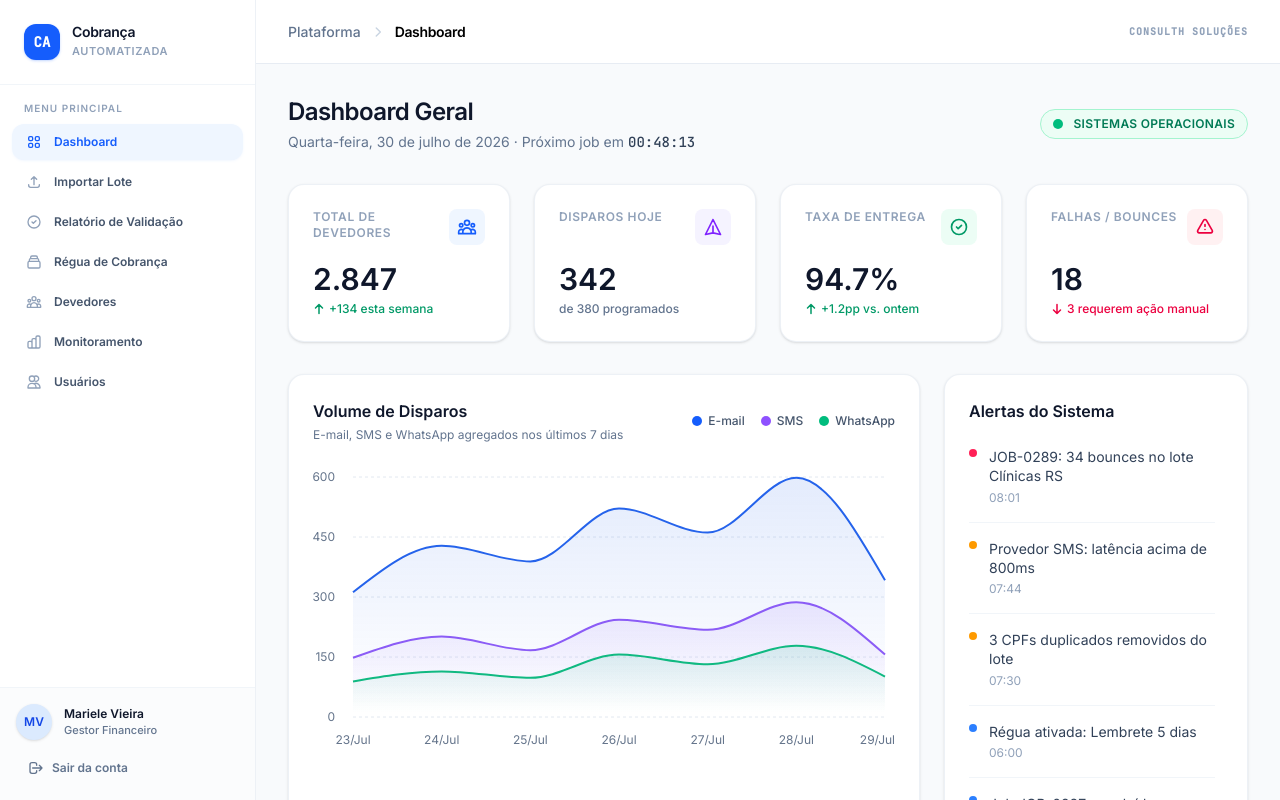
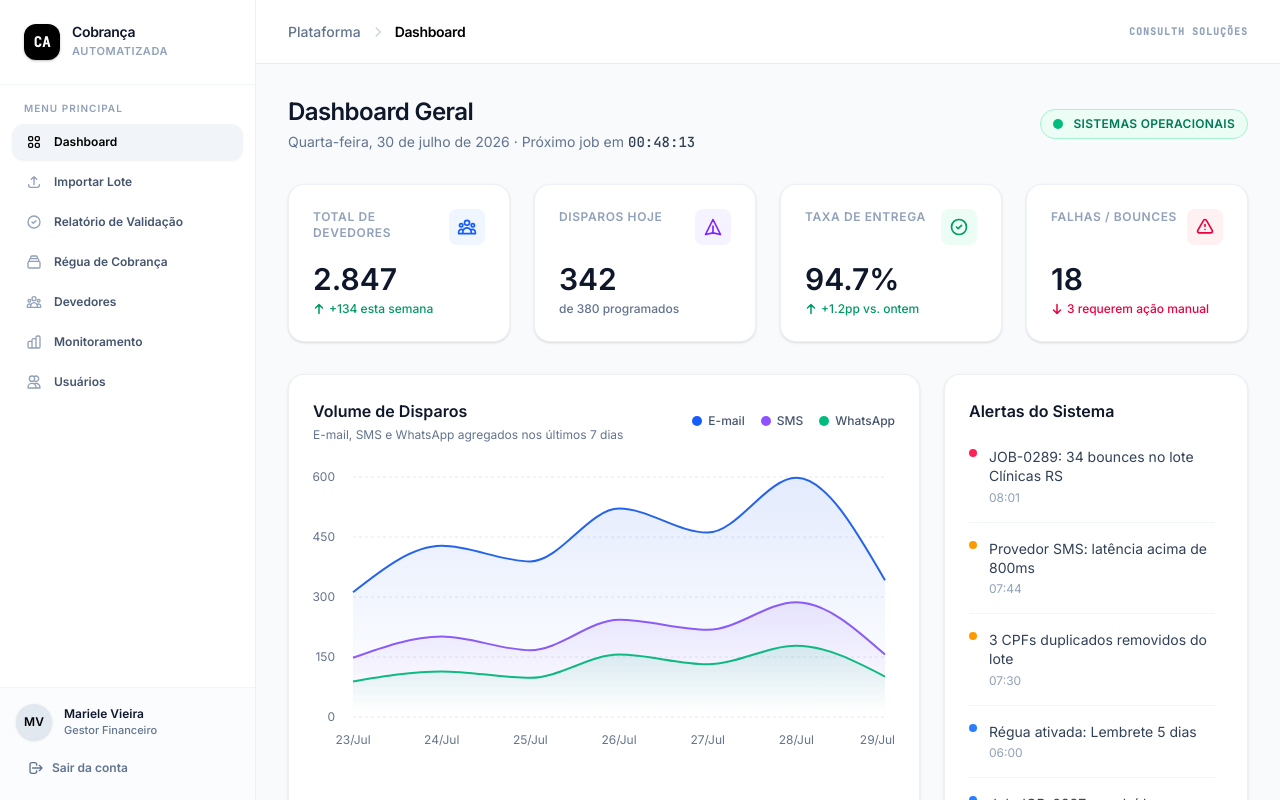
Before and after one commit to MarieleV/PlataformaCobranca, a React (Vite) app in the folder front-end/: page / in a window 1280 px wide. Both pictures are taken after typing "name@example.com", "Sample123" into the empty fields and a click on the button "Entrar na plataforma". Built offline with nearby package versions, Linux system fonts and the light colour scheme; the HTML template or start-up script is replaced by a standard one.

Commit message:
mais contraste

```diff
--- a/front-end/src/components/Sidebar.tsx
+++ b/front-end/src/components/Sidebar.tsx
@@ -20,7 +20,7 @@ const navItems: { id: Page; label: string; icon: (isActive: boolean) => ReactNod
     id: "dashboard",
     label: "Dashboard",
     icon: (active) => (
-      <svg className={`w-4 h-4 ${active ? "text-blue-600" : "text-slate-400 group-hover:text-slate-600"}`} fill="none" viewBox="0 0 24 24" stroke="currentColor">
+      <svg className={`w-4 h-4 ${active ? "text-black" : "text-slate-400 group-hover:text-slate-600"}`} fill="none" viewBox="0 0 24 24" stroke="currentColor">
         <path strokeLinecap="round" strokeLinejoin="round" strokeWidth={2} d="M4 6a2 2 0 012-2h2a2 2 0 012 2v2a2 2 0 01-2 2H6a2 2 0 01-2-2V6zM14 6a2 2 0 012-2h2a2 2 0 012 2v2a2 2 0 01-2 2h-2a2 2 0 01-2-2V6zM4 16a2 2 0 012-2h2a2 2 0 012 2v2a2 2 0 01-2 2H6a2 2 0 01-2-2v-2zM14 16a2 2 0 012-2h2a2 2 0 012 2v2a2 2 0 01-2 2h-2a2 2 0 01-2-2v-2z" />
       </svg>
     ),
@@ -29,7 +29,7 @@ const navItems: { id: Page; label: string; icon: (isActive: boolean) => ReactNod
     id: "importar",
     label: "Importar Lote",
     icon: (active) => (
-      <svg className={`w-4 h-4 ${active ? "text-blue-600" : "text-slate-400 group-hover:text-slate-600"}`} fill="none" viewBox="0 0 24 24" stroke="currentColor">
+      <svg className={`w-4 h-4 ${active ? "text-black" : "text-slate-400 group-hover:text-slate-600"}`} fill="none" viewBox="0 0 24 24" stroke="currentColor">
         <path strokeLinecap="round" strokeLinejoin="round" strokeWidth={2} d="M4 16v1a3 3 0 003 3h10a3 3 0 003-3v-1m-4-8l-4-4m0 0L8 8m4-4v12" />
       </svg>
     ),
@@ -38,7 +38,7 @@ const navItems: { id: Page; label: string; icon: (isActive: boolean) => ReactNod
     id: "validacao",
     label: "Relatório de Validação",
     icon: (active) => (
-      <svg className={`w-4 h-4 ${active ? "text-blue-600" : "text-slate-400 group-hover:text-slate-600"}`} fill="none" viewBox="0 0 24 24" stroke="currentColor">
+      <svg className={`w-4 h-4 ${active ? "text-black" : "text-slate-400 group-hover:text-slate-600"}`} fill="none" viewBox="0 0 24 24" stroke="currentColor">
         <path strokeLinecap="round" strokeLinejoin="round" strokeWidth={2} d="M9 12l2 2 4-4m6 2a9 9 0 11-18 0 9 9 0 0118 0z" />
       </svg>
     ),
@@ -47,7 +47,7 @@ const navItems: { id: Page; label: string; icon: (isActive: boolean) => ReactNod
     id: "regua",
     label: "Régua de Cobrança",
     icon: (active) => (
-      <svg className={`w-4 h-4 ${active ? "text-blue-600" : "text-slate-400 group-hover:text-slate-600"}`} fill="none" viewBox="0 0 24 24" stroke="currentColor">
+      <svg className={`w-4 h-4 ${active ? "text-black" : "text-slate-400 group-hover:text-slate-600"}`} fill="none" viewBox="0 0 24 24" stroke="currentColor">
         <path strokeLinecap="round" strokeLinejoin="round" strokeWidth={2} d="M19 11H5m14 0a2 2 0 012 2v6a2 2 0 01-2 2H5a2 2 0 01-2-2v-6a2 2 0 012-2m14 0V9a2 2 0 00-2-2M5 11V9a2 2 0 012-2m0 0V5a2 2 0 012-2h6a2 2 0 012 2v2M7 7h10" />
       </svg>
     ),
@@ -56,7 +56,7 @@ const navItems: { id: Page; label: string; icon: (isActive: boolean) => ReactNod
     id: "devedores",
     label: "Devedores",
     icon: (active) => (
-      <svg className={`w-4 h-4 ${active ? "text-blue-600" : "text-slate-400 group-hover:text-slate-600"}`} fill="none" viewBox="0 0 24 24" stroke="currentColor">
+      <svg className={`w-4 h-4 ${active ? "text-black" : "text-slate-400 group-hover:text-slate-600"}`} fill="none" viewBox="0 0 24 24" stroke="currentColor">
         <path strokeLinecap="round" strokeLinejoin="round" strokeWidth={2} d="M17 20h5v-2a3 3 0 00-5.356-1.857M17 20H7m10 0v-2c0-.656-.126-1.283-.356-1.857M7 20H2v-2a3 3 0 015.356-1.857M7 20v-2c0-.656.126-1.283.356-1.857m0 0a5.002 5.002 0 019.288 0M15 7a3 3 0 11-6 0 3 3 0 016 0zm6 3a2 2 0 11-4 0 2 2 0 014 0zM7 10a2 2 0 11-4 0 2 2 0 014 0z" />
       </svg>
     ),
@@ -65,7 +65,7 @@ const navItems: { id: Page; label: string; icon: (isActive: boolean) => ReactNod
     id: "monitoramento",
     label: "Monitoramento",
     icon: (active) => (
-      <svg className={`w-4 h-4 ${active ? "text-blue-600" : "text-slate-400 group-hover:text-slate-600"}`} fill="none" viewBox="0 0 24 24" stroke="currentColor">
+      <svg className={`w-4 h-4 ${active ? "text-black" : "text-slate-400 group-hover:text-slate-600"}`} fill="none" viewBox="0 0 24 24" stroke="currentColor">
         <path strokeLinecap="round" strokeLinejoin="round" strokeWidth={2} d="M9 19v-6a2 2 0 00-2-2H5a2 2 0 00-2 2v6a2 2 0 002 2h2a2 2 0 002-2zm0 0V9a2 2 0 012-2h2a2 2 0 012 2v10m-6 0a2 2 0 002 2h2a2 2 0 002-2m0 0V5a2 2 0 012-2h2a2 2 0 012 2v14a2 2 0 01-2 2h-2a2 2 0 01-2-2z" />
       </svg>
     ),
@@ -74,7 +74,7 @@ const navItems: { id: Page; label: string; icon: (isActive: boolean) => ReactNod
     id: "usuarios",
     label: "Usuários",
     icon: (active) => (
-      <svg className={`w-4 h-4 ${active ? "text-blue-600" : "text-slate-400 group-hover:text-slate-600"}`} fill="none" viewBox="0 0 24 24" stroke="currentColor">
+      <svg className={`w-4 h-4 ${active ? "text-black" : "text-slate-400 group-hover:text-slate-600"}`} fill="none" viewBox="0 0 24 24" stroke="currentColor">
         <path strokeLinecap="round" strokeLinejoin="round" strokeWidth={2} d="M12 4.354a4 4 0 110 5.292M15 21H3v-1a6 6 0 0112 0v1zm0 0h6v-1a6 6 0 00-9-5.197M13 7a4 4 0 11-8 0 4 4 0 018 0z" />
       </svg>
     ),
@@ -87,7 +87,7 @@ export default function Sidebar({ current, onNavigate, onLogout }: SidebarProps)
 
       {/* --- LOGO --- */}
       <div className="px-6 py-6 border-b border-slate-100 flex items-center gap-3">
-        <div className="w-9 h-9 rounded-xl bg-blue-600 text-white font-mono font-bold text-sm flex items-center justify-center shadow-sm shadow-blue-600/20">
+        <div className="w-9 h-9 rounded-xl bg-black text-white font-mono font-bold text-sm flex items-center justify-center shadow-sm shadow-black/20">
           CA
         </div>
         <div>
@@ -114,7 +114,7 @@ export default function Sidebar({ current, onNavigate, onLogout }: SidebarProps)
               onClick={() => onNavigate(item.id)}
               className={`w-full flex items-center gap-3 px-3.5 py-2.5 rounded-xl text-xs font-semibold transition-all group ${
                 active
-                  ? "bg-blue-50 text-blue-600 shadow-sm shadow-blue-500/5"
+                  ? "bg-slate-100 text-black shadow-sm shadow-black/5"
                   : "text-slate-600 hover:bg-slate-50 hover:text-slate-900"
               }`}
             >
@@ -128,7 +128,7 @@ export default function Sidebar({ current, onNavigate, onLogout }: SidebarProps)
       {/* --- USER FOOTER --- */}
       <div className="p-4 border-t border-slate-100 bg-slate-50/50">
         <div className="flex items-center gap-3 mb-3">
-          <div className="w-9 h-9 rounded-full bg-blue-100 text-blue-700 font-bold text-xs flex items-center justify-center flex-shrink-0 shadow-sm">
+          <div className="w-9 h-9 rounded-full bg-slate-200 text-black font-bold text-xs flex items-center justify-center flex-shrink-0 shadow-sm">
             MV
           </div>
           <div className="overflow-hidden">
```
